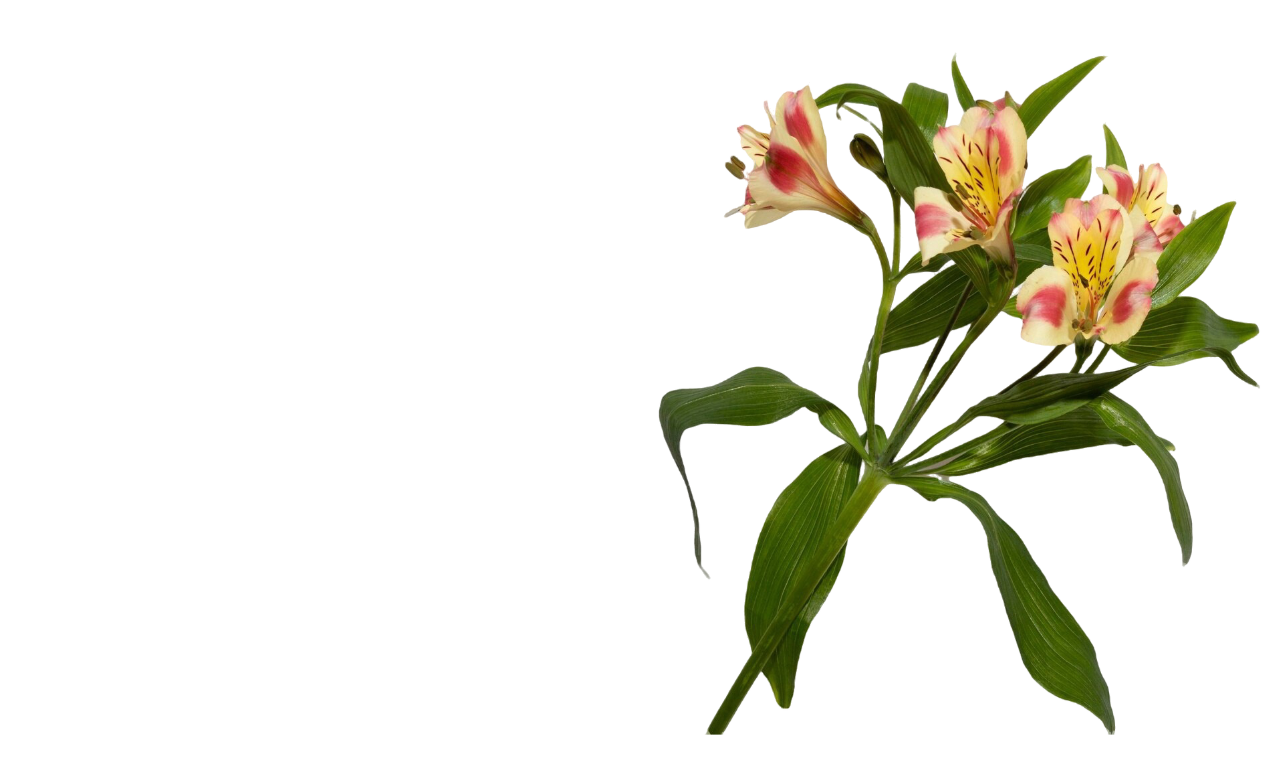
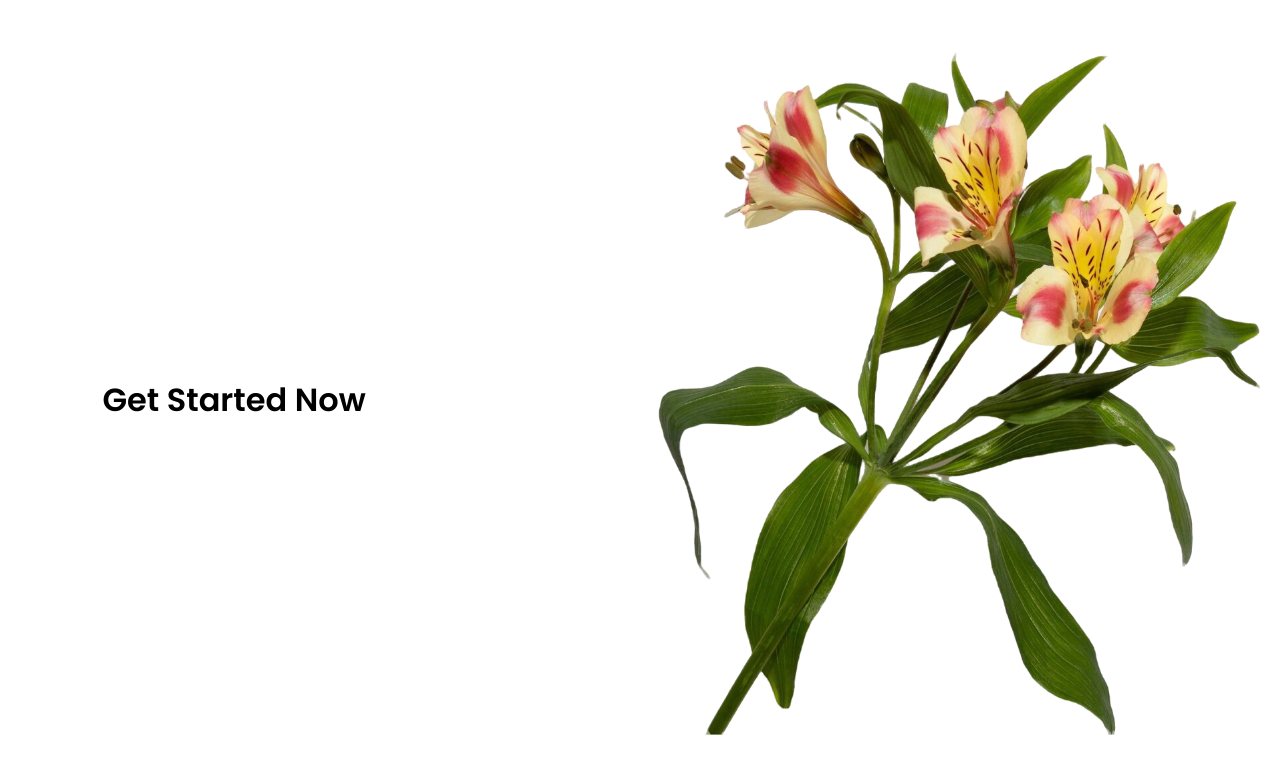
Before and after one commit to stefoine/appdev1-final-practical-exam, a React (Vite) app: page / in a window 1280 px wide. Shown: the top 774 px of the page. Built offline with nearby package versions, Linux system fonts and the light colour scheme.

Commit message:
Add Sign Up page title

```diff
--- a/src/components/Signup/Signup.jsx
+++ b/src/components/Signup/Signup.jsx
@@ -5,7 +5,9 @@ function Signup() {
   return (
     <div className={styles.signup}>
       <div className={styles.left}>
-        {/* Left section intentionally empty */}
+        <h1 className={styles.title}>
+          Get Started Now
+        </h1>
       </div>
 
       <div className={styles.right}>
--- a/src/components/Signup/Signup.module.css
+++ b/src/components/Signup/Signup.module.css
@@ -6,10 +6,26 @@
   overflow: hidden;
 }
 
+/* Left section */
+
 .left {
   width: 50%;
   min-height: 100vh;
+  display: flex;
+  flex-direction: column;
+  justify-content: center;
+  padding: 0 8%;
 }
+
+.title {
+  font-family: 'Poppins', sans-serif;
+  font-size: 32px;
+  font-weight: 600;
+  color: #000000;
+  line-height: 1.4;
+}
+
+/* Right section */
 
 .right {
   width: 50%;
@@ -28,13 +44,20 @@
   object-fit: contain;
 }
 
+/* Responsive */
+
 @media (max-width: 768px) {
   .left {
     width: 50%;
+    padding: 0 5%;
   }
 
   .right {
     width: 50%;
+  }
+
+  .title {
+    font-size: 26px;
   }
 
   .flower {
```
Also changed, not shown: Buenaflor-signup-title.png (added).
